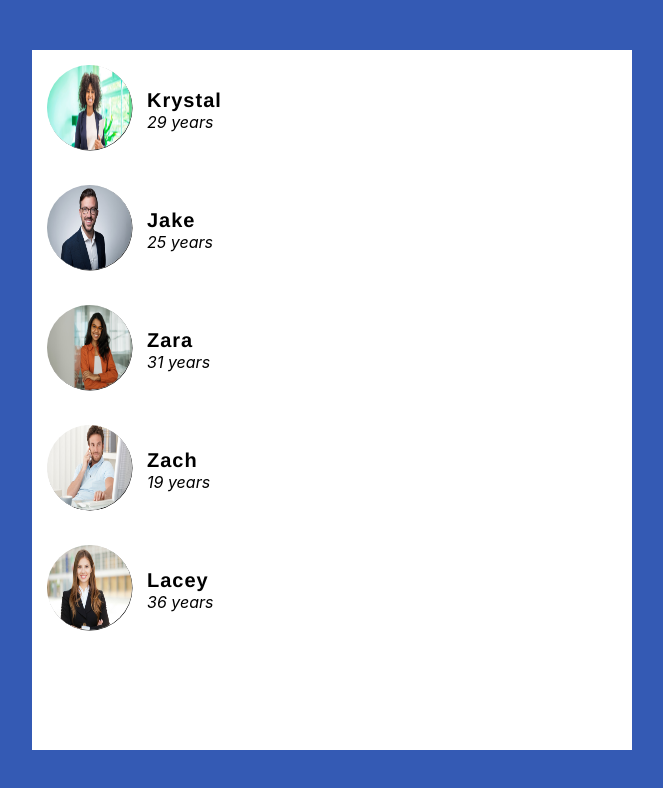
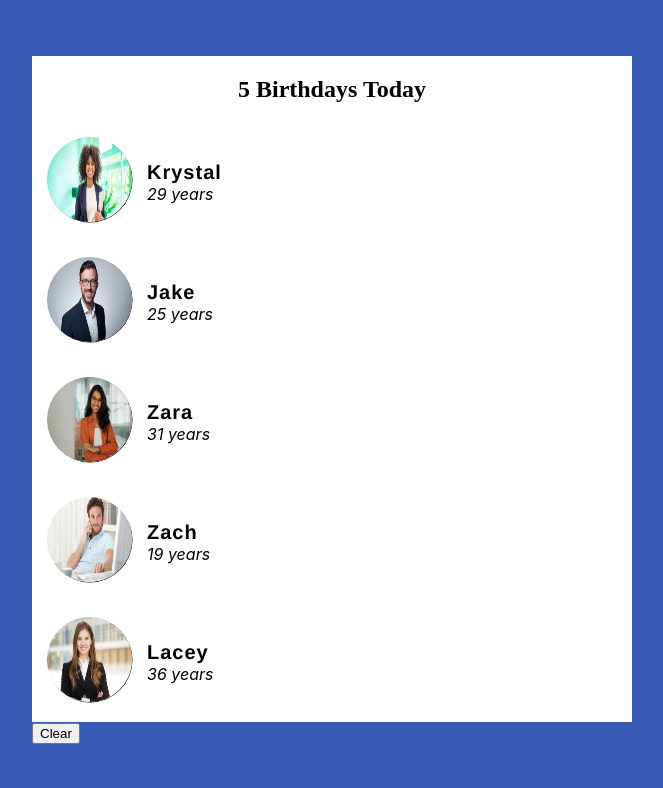
Before and after one commit to stetsonharding/birthday-reminders, a React (Create React App) app: page / in a window 1280 px wide. Shown: the top 788 px of the page, without its empty margins (308-971 px from the left). Built offline with nearby package versions, Linux system fonts and the light colour scheme.

Commit message:
Birthday state to celar birthdays.

```diff
--- a/src/App.css
+++ b/src/App.css
@@ -1,5 +1,13 @@
 .birthdays-container {
 width: 600px;
-height: 700px;
+
+max-height: 800px;
+overflow: auto;
+
+height: fit-content;
 background-color: white;
+display: flex;
+justify-content: center;
+
+flex-direction: column;
 }
--- a/src/App.js
+++ b/src/App.js
@@ -1,26 +1,36 @@
-
+import { useState } from 'react';
 import './App.css';
 import Birthdays from './Birthdays';
- import BirthayData from './BirthdayData'
+import BirthayData from './BirthdayData'
+
 
 
 function App() {
-console.log(BirthayData)
+
+  const [Birthdayz, setBirthdays] = useState([...BirthayData])
 
   return (
+    <>
     <div className="birthdays-container">
+      <h2 style={{ textAlign: 'center', fontFamily: 'cursive' }}>{Birthdayz.length} Birthdays Today</h2>
+      <div style={{minHeight: '550px', height:"fit-content"}}>
+      {Birthdayz.length > 1 ? Birthdayz.map((user, index) => {
+        return <Birthdays
+          key={index}
+          selfie={user.image}
+          name={user.Name}
+          age={user.AgeTurning}
+        />
+      }) : null }
 
-    {BirthayData.map((user, index) => {
-     return <Birthdays
-      key={user.age}
-      selfie={user.image}
-      name={user.Name}
-      age={user.AgeTurning}
-      />
-    })}
-
+     </div>
 
     </div>
+
+<div>
+<button onClick={() => setBirthdays(0)}  >Clear</button>
+</div>
+</>
   );
 }
 
--- a/src/BirthdayData.js
+++ b/src/BirthdayData.js
@@ -4,7 +4,7 @@ import Zara from "./Assets/Zara.jpg"
 import Zach from "./Assets/Zach.jpg"
 import Lacey from "./Assets/Lacey.jpg"
 
- const birthdayData = [
+ export default  [
     {
         Name: "Krystal",
         AgeTurning: 29,
@@ -31,6 +31,7 @@ import Lacey from "./Assets/Lacey.jpg"
         image: Lacey
     }
 
+
 ]
 
-export default birthdayData
+// export default BirthdayData
```
